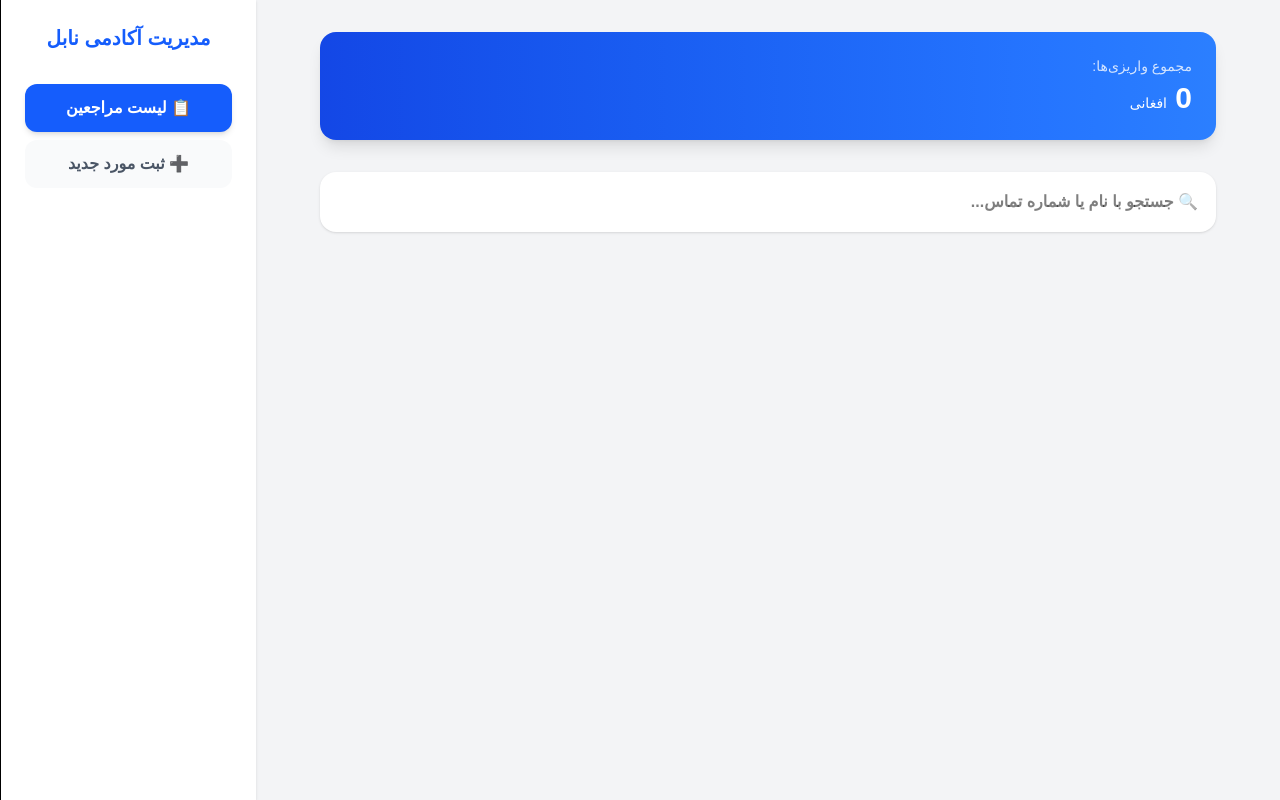
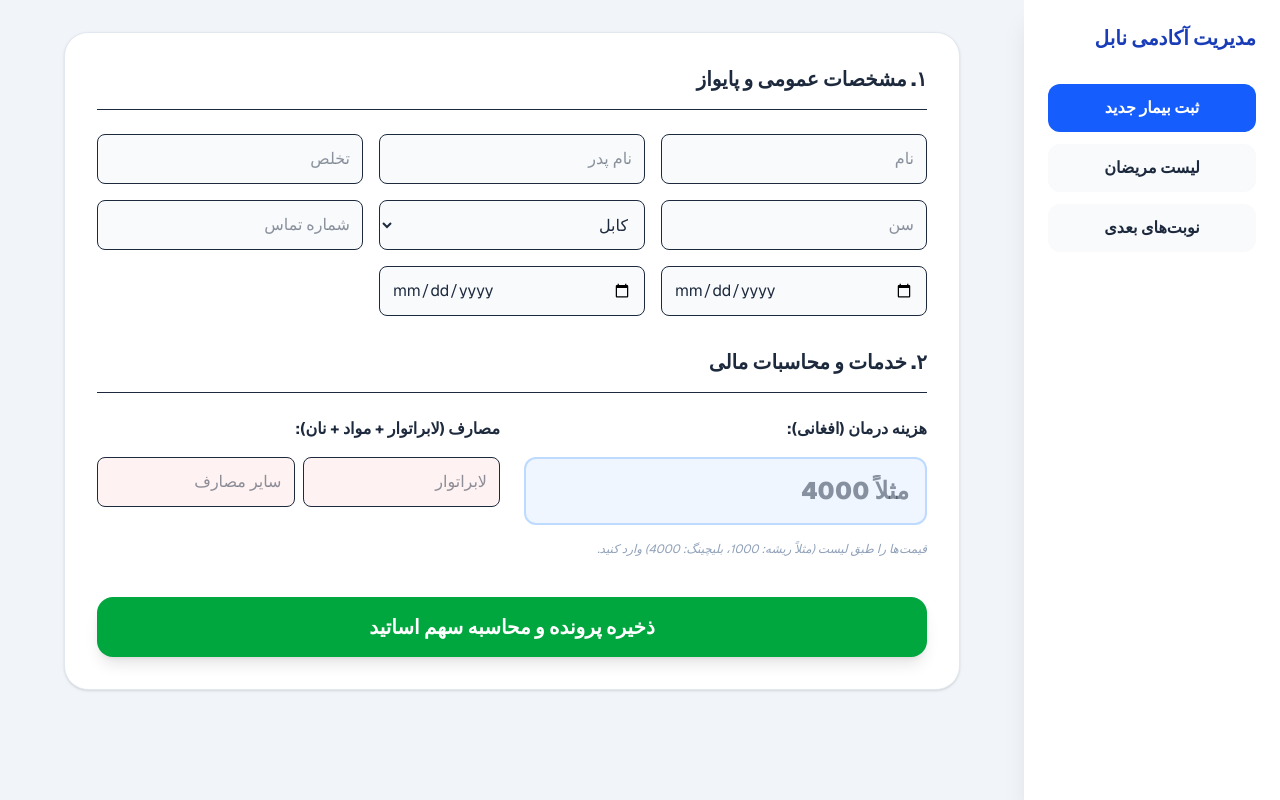
Before and after one commit to nabildentalacademy-art/nabil-dental-academy, a Next.js app: page / in a window 1280 px wide. Built offline with nearby package versions, Linux system fonts and the light colour scheme.

Commit message:
added full clinic features

```diff
--- a/app/page.tsx
+++ b/app/page.tsx
@@ -1,81 +1,159 @@
 "use client";
 import { useState, useEffect } from "react";
 
-export default function Home() {
-  const [activeTab, setActiveTab] = useState("dashboard");
+// لیست ولایات افغانستان برای کادر انتخابی
+const provinces = ["کابل", "هرات", "بلخ", "قندهار", "ننگرهار", "پکتیا", "خوست", "غزنی", "لغمان", "بامیان", "بدخشان", "تخار", "کندز", "فاریاب", "جوزجان", "سرپل", "غور", "دایکندی", "اروزگان", "زابل", "نیمروز", "هلمند", "فراه", "بادغیس", "پنجشیر", "کاپیسا", "لوگر", "میدان وردک", "پروان", "کنر", "نورستان", "سمنگان", "بغلان", "پکتیکا"];
+
+// نسبت‌های پایواز
+const relations = ["برادر", "پدر", "خواهر", "شوهر", "همسر", "کاکا", "ماما", "خسر", "خسربوره", "پسر کاکا", "پسرعمه", "پسر ماما", "پسرخاله", "دوست", "خواهر زاده", "برادر زاده"];
+
+export default function NabilClinicPro() {
+  const [activeTab, setActiveTab] = useState("register");
   const [patients, setPatients] = useState<any[]>([]);
   const [searchTerm, setSearchTerm] = useState("");
-  const [form, setForm] = useState({ name: "", phone: "", note: "", amount: "" });
+
+  // فرم جامع اطلاعات
+  const [form, setForm] = useState({
+    name: "", fatherName: "", lastName: "", age: "", province: "کابل", phone: "", visitDate: "", nextVisit: "",
+    attendantName: "", attendantPhone: "", relation: "پدر",
+    bp: "", pulse: "", ox: "", temp: "",
+    serviceType: "", servicePrice: 0, labCost: 0, otherCosts: 0
+  });
 
   useEffect(() => {
-    const data = localStorage.getItem("nabil_clinic_final");
-    if (data) setPatients(JSON.parse(data));
+    const saved = localStorage.getItem("nabil_pro_db");
+    if (saved) setPatients(JSON.parse(saved));
   }, []);
 
-  useEffect(() => {
-    localStorage.setItem("nabil_clinic_final", JSON.stringify(patients));
-  }, [patients]);
+  const savePatient = () => {
+    const totalIncome = Number(form.servicePrice);
+    const expenses = Number(form.labCost) + Number(form.otherCosts);
+    const netProfit = totalIncome - expenses;
+    const ownerShare = netProfit * 0.25;
+    const doctorsSplit = (netProfit - ownerShare) / 2;
 
-  const handleSave = (e: any) => {
-    e.preventDefault();
-    if (!form.name || !form.phone) return alert("لطفاً نام و شماره را وارد کنید");
-    const newP = { ...form, id: Date.now(), date: new Date().toLocaleDateString('fa-IR'), amount: Number(form.amount) || 0 };
-    setPatients([newP, ...patients]);
-    setForm({ name: "", phone: "", note: "", amount: "" });
-    setActiveTab("dashboard");
+    const newPatient = {
+      ...form,
+      id: Date.now(),
+      ownerShare,
+      drNabilShare: doctorsSplit,
+      drMahfouzShare: doctorsSplit,
+      netProfit
+    };
+
+    const updated = [newPatient, ...patients];
+    setPatients(updated);
+    localStorage.setItem("nabil_pro_db", JSON.stringify(updated));
+    alert("مشخصات با موفقیت ثبت شد");
+    setActiveTab("list");
   };
 
-  const filtered = patients.filter(p => p.name.includes(searchTerm) || p.phone.includes(searchTerm));
-
   return (
-    <div className="min-h-screen bg-gray-100 flex flex-col md:flex-row-reverse text-right text-black" dir="rtl">
-      <aside className="w-full md:w-64 bg-white p-6 border-l shadow-sm">
-        <h1 className="text-xl font-black text-blue-600 mb-8 text-center">مدیریت آکادمی نابل</h1>
-        <nav className="space-y-2">
-          <button onClick={() => setActiveTab("dashboard")} className={`w-full p-3 rounded-xl font-bold transition ${activeTab === "dashboard" ? "bg-blue-600 text-white shadow-md" : "bg-gray-50 text-gray-600"}`}>📋 لیست مراجعین</button>
-          <button onClick={() => setActiveTab("register")} className={`w-full p-3 rounded-xl font-bold transition ${activeTab === "register" ? "bg-blue-600 text-white shadow-md" : "bg-gray-50 text-gray-600"}`}>➕ ثبت مورد جدید</button>
+    <div className="min-h-screen bg-slate-100 text-right text-slate-800 font-sans" dir="rtl">
+      {/* منوی کناری */}
+      <aside className="fixed right-0 top-0 h-full w-64 bg-white shadow-xl p-6 hidden md:block">
+        <h2 className="text-xl font-black text-blue-800 mb-8">مدیریت آکادمی نابل</h2>
+        <nav className="space-y-3">
+          <button onClick={() => setActiveTab("register")} className={`w-full p-3 rounded-xl font-bold ${activeTab === 'register' ? 'bg-blue-600 text-white' : 'bg-slate-50'}`}>ثبت بیمار جدید</button>
+          <button onClick={() => setActiveTab("list")} className={`w-full p-3 rounded-xl font-bold ${activeTab === 'list' ? 'bg-blue-600 text-white' : 'bg-slate-50'}`}>لیست مریضان</button>
+          <button onClick={() => setActiveTab("nextVisits")} className={`w-full p-3 rounded-xl font-bold ${activeTab === 'nextVisits' ? 'bg-blue-600 text-white' : 'bg-slate-50'}`}>نوبت‌های بعدی</button>
         </nav>
       </aside>
 
-      <main className="flex-1 p-4 md:p-8">
-        {activeTab === "dashboard" ? (
-          <div className="max-w-4xl mx-auto">
-            <div className="bg-gradient-to-r from-blue-700 to-blue-500 text-white p-6 rounded-2xl mb-8 shadow-lg">
-              <p className="opacity-80 text-sm mb-1">مجموع واریزی‌ها:</p>
-              <h2 className="text-3xl font-black">{patients.reduce((s, p) => s + p.amount, 0).toLocaleString()} <span className="text-sm font-normal">افغانی</span></h2>
+      <main className="md:mr-64 p-8">
+        {activeTab === "register" && (
+          <div className="max-w-4xl mx-auto bg-white p-8 rounded-3xl shadow-sm border border-slate-200">
+            <h3 className="text-xl font-black mb-6 border-b pb-4">۱. مشخصات عمومی و پایواز</h3>
+            <div className="grid grid-cols-1 md:grid-cols-3 gap-4 mb-8">
+              <input placeholder="نام" className="p-3 bg-slate-50 rounded-lg border" onChange={e => setForm({...form, name: e.target.value})} />
+              <input placeholder="نام پدر" className="p-3 bg-slate-50 rounded-lg border" onChange={e => setForm({...form, fatherName: e.target.value})} />
+              <input placeholder="تخلص" className="p-3 bg-slate-50 rounded-lg border" onChange={e => setForm({...form, lastName: e.target.value})} />
+              <input placeholder="سن" type="number" className="p-3 bg-slate-50 rounded-lg border" onChange={e => setForm({...form, age: e.target.value})} />
+              <select className="p-3 bg-slate-50 rounded-lg border" onChange={e => setForm({...form, province: e.target.value})}>
+                {provinces.map(p => <option key={p} value={p}>{p}</option>)}
+              </select>
+              <input placeholder="شماره تماس" className="p-3 bg-slate-50 rounded-lg border" onChange={e => setForm({...form, phone: e.target.value})} />
+              <input placeholder="تاریخ مراجعه" type="date" className="p-3 bg-slate-50 rounded-lg border" onChange={e => setForm({...form, visitDate: e.target.value})} />
+              <input placeholder="تاریخ نوبت بعدی" type="date" className="p-3 bg-slate-50 rounded-lg border" onChange={e => setForm({...form, nextVisit: e.target.value})} />
             </div>
 
-            <input
-              placeholder="🔍 جستجو با نام یا شماره تماس..."
-              className="w-full p-4 rounded-2xl border-2 border-white mb-6 shadow-sm outline-none focus:border-blue-500 bg-white font-bold"
-              onChange={e => setSearchTerm(e.target.value)}
-              style={{ color: 'black' }}
-            />
+            <h3 className="text-xl font-black mb-6 border-b pb-4">۲. خدمات و محاسبات مالی</h3>
+            <div className="grid grid-cols-1 md:grid-cols-2 gap-6">
+              <div className="space-y-4">
+                <label className="block font-bold">هزینه درمان (افغانی):</label>
+                <input type="number" className="w-full p-4 bg-blue-50 border-2 border-blue-200 rounded-xl font-black text-2xl" placeholder="مثلاً 4000" onChange={e => setForm({...form, servicePrice: Number(e.target.value)})} />
+                <p className="text-xs text-slate-400 italic">قیمت‌ها را طبق لیست (مثلاً ریشه: 1000، بلیچینگ: 4000) وارد کنید.</p>
+              </div>
+              <div className="space-y-4">
+                <label className="block font-bold">مصارف (لابراتوار + مواد + نان):</label>
+                <div className="flex gap-2">
+                   <input placeholder="لابراتوار" type="number" className="w-1/2 p-3 bg-red-50 rounded-lg border" onChange={e => setForm({...form, labCost: Number(e.target.value)})} />
+                   <input placeholder="سایر مصارف" type="number" className="w-1/2 p-3 bg-red-50 rounded-lg border" onChange={e => setForm({...form, otherCosts: Number(e.target.value)})} />
+                </div>
+              </div>
+            </div>
 
+            <button onClick={savePatient} className="w-full mt-10 bg-green-600 text-white py-4 rounded-2xl font-black text-xl shadow-lg hover:bg-green-700 transition">ذخیره پرونده و محاسبه سهم اساتید</button>
+          </div>
+        )}
+
+        {activeTab === "list" && (
+          <div>
+            <input placeholder="جستجو بر اساس نام، آیدی یا تماس..." className="w-full p-4 rounded-2xl mb-6 shadow-sm border-none outline-none focus:ring-2 ring-blue-500" onChange={e => setSearchTerm(e.target.value)} />
             <div className="grid gap-4">
-              {filtered.map(p => (
-                <div key={p.id} className="bg-white p-5 rounded-2xl shadow-sm border border-gray-100 flex justify-between items-center hover:shadow-md transition">
+              {patients.filter(p => p.name.includes(searchTerm)).map(p => (
+                <div key={p.id} className="bg-white p-6 rounded-2xl shadow-sm border border-slate-100 flex flex-wrap justify-between items-center">
                   <div>
-                    <p className="font-black text-lg text-gray-800">{p.name}</p>
-                    <p className="text-blue-600 font-bold text-sm">{p.phone}</p>
-                    <p className="text-gray-400 text-xs mt-1 font-medium">{p.date} {p.note && `| ${p.note}`}</p>
+                    <h4 className="font-black text-lg">{p.name} {p.lastName}</h4>
+                    <p className="text-sm text-blue-600 font-bold">{p.phone} | ولایت: {p.province}</p>
+                    <p className="text-xs text-slate-400 mt-1">نوبت بعدی: {p.nextVisit}</p>
                   </div>
-                  <div className="text-left font-black text-green-600 text-xl">{p.amount.toLocaleString()}</div>
+                  <div className="text-left bg-slate-50 p-4 rounded-xl border border-dashed border-slate-200">
+                    <p className="text-xs text-slate-500 font-bold">سهم دکتر نابل: <span className="text-green-600">{p.drNabilShare.toLocaleString()}</span></p>
+                    <p className="text-xs text-slate-500 font-bold">سهم دکتر محفوظ: <span className="text-green-600">{p.drMahfouzShare.toLocaleString()}</span></p>
+                    <p className="text-xs text-red-400 font-bold">سهم مالک (۲۵٪): {p.ownerShare.toLocaleString()}</p>
+                  </div>
+                  <div className="flex gap-2 mt-4 md:mt-0">
+                    <button className="bg-blue-100 text-blue-700 px-4 py-2 rounded-lg font-bold text-sm">🖨 چاپ نسخه</button>
+                    <button className="bg-green-100 text-green-700 px-4 py-2 rounded-lg font-bold text-sm">📱 واتساپ</button>
+                    <button onClick={() => {
+                        const filtered = patients.filter(item => item.id !== p.id);
+                        setPatients(filtered);
+                        localStorage.setItem("nabil_pro_db", JSON.stringify(filtered));
+                    }} className="bg-red-100 text-red-700 px-4 py-2 rounded-lg font-bold text-sm">حذف</button>
+                  </div>
                 </div>
               ))}
             </div>
           </div>
-        ) : (
-          <div className="max-w-md mx-auto">
-            <form onSubmit={handleSave} className="bg-white p-8 rounded-[32px] shadow-xl border border-gray-50 space-y-5">
-              <h2 className="text-xl font-black text-center text-gray-800 mb-2">ثبت مشخصات و مالی</h2>
-              <input placeholder="نام بیمار / شاگرد" className="w-full p-4 border rounded-2xl bg-gray-50 font-bold outline-none focus:bg-white focus:border-blue-500 transition" value={form.name} onChange={e => setForm({...form, name: e.target.value})} style={{color:'black'}} />
-              <input placeholder="شماره تماس" className="w-full p-4 border rounded-2xl bg-gray-50 font-bold outline-none focus:bg-white focus:border-blue-500 transition" value={form.phone} onChange={e => setForm({...form, phone: e.target.value})} style={{color:'black'}} />
-              <input placeholder="مبلغ دریافتی" type="number" className="w-full p-4 border rounded-2xl bg-gray-50 font-bold outline-none focus:bg-white focus:border-blue-500 transition" value={form.amount} onChange={e => setForm({...form, amount: e.target.value})} style={{color:'black'}} />
-              <textarea placeholder="توضیحات تکمیلی" className="w-full p-4 border rounded-2xl bg-gray-50 font-bold h-28 outline-none focus:bg-white focus:border-blue-500 transition" value={form.note} onChange={e => setForm({...form, note: e.target.value})} style={{color:'black'}} />
-              <button className="w-full bg-blue-600 text-white py-4 rounded-2xl font-black text-lg shadow-lg hover:bg-blue-700 active:scale-95 transition-all">ذخیره در دیتابیس</button>
-            </form>
-          </div>
+        )}
+
+        {activeTab === "nextVisits" && (
+           <div className="bg-white rounded-3xl p-8 shadow-sm">
+              <h3 className="text-xl font-black mb-6">جدول مریضان نوبت بعدی</h3>
+              <table className="w-full text-center border-collapse">
+                <thead>
+                  <tr className="bg-slate-50">
+                    <th className="p-4 border-b">نام مریض</th>
+                    <th className="p-4 border-b">شماره تماس</th>
+                    <th className="p-4 border-b">تاریخ نوبت بعدی</th>
+                    <th className="p-4 border-b">عملیات</th>
+                  </tr>
+                </thead>
+                <tbody>
+                  {patients.filter(p => p.nextVisit).map(p => (
+                    <tr key={p.id}>
+                      <td className="p-4 border-b font-bold">{p.name}</td>
+                      <td className="p-4 border-b text-blue-600 font-bold">{p.phone}</td>
+                      <td className="p-4 border-b font-black text-red-500">{p.nextVisit}</td>
+                      <td className="p-4 border-b">
+                        <a href={`https://wa.me/${p.phone}?text=سلام ${p.name} عزیز، نوبت بعدی شما در آکادمی نابل بتاریخ ${p.nextVisit} میباشد.`} target="_blank" className="bg-green-500 text-white px-4 py-2 rounded-lg text-xs font-bold">ارسال پیامک واتساپ</a>
+                      </td>
+                    </tr>
+                  ))}
+                </tbody>
+              </table>
+           </div>
         )}
       </main>
     </div>
```
